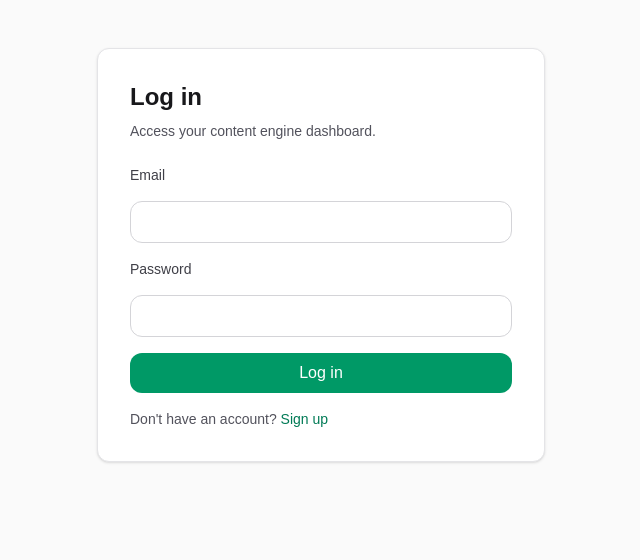
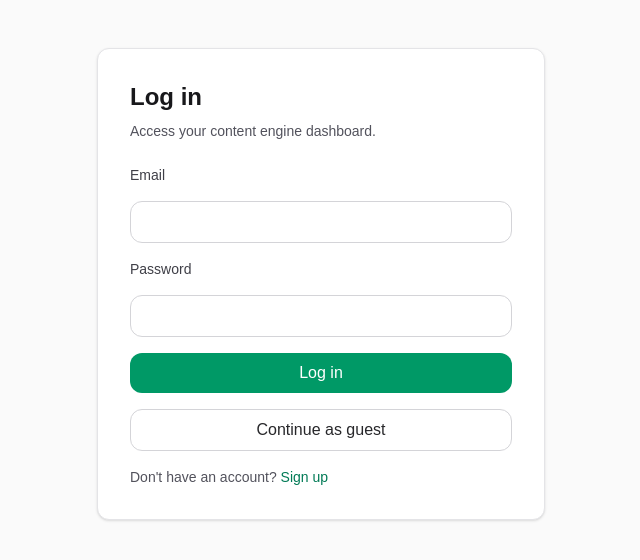
Before and after one commit to bereniketech/content-engine, a Next.js app: page /login in a window 1280 px wide. Shown: the top 560 px of the page, without its empty margins (319-959 px from the left). Built offline with nearby package versions, Linux system fonts and the light colour scheme; no server answers.

Commit message:
feat: enhance login form with guest login functionality and loading state management

```diff
--- a/app/(auth)/login/page.tsx
+++ b/app/(auth)/login/page.tsx
@@ -4,6 +4,8 @@ import Link from 'next/link'
 import { useRouter, useSearchParams } from 'next/navigation'
 import { FormEvent, useMemo, useState, Suspense } from 'react'
 import { getSupabaseBrowserClient } from '@/lib/supabase'
+
+type AuthAction = 'password' | 'guest'
 
 function LoginForm() {
 	const router = useRouter()
@@ -23,11 +25,20 @@ function LoginForm() {
 	const [email, setEmail] = useState('')
 	const [password, setPassword] = useState('')
 	const [error, setError] = useState<string | null>(null)
-	const [loading, setLoading] = useState(false)
+	const [loadingAction, setLoadingAction] = useState<AuthAction | null>(null)
+
+	const completeAuth = () => {
+		router.replace(nextPath)
+		router.refresh()
+	}
 
 	const handleSubmit = async (event: FormEvent<HTMLFormElement>) => {
 		event.preventDefault()
-		setLoading(true)
+		if (loadingAction !== null) {
+			return
+		}
+
+		setLoadingAction('password')
 		setError(null)
 
 		const supabase = getSupabaseBrowserClient()
@@ -38,12 +49,31 @@ function LoginForm() {
 
 		if (signInError) {
 			setError(signInError.message)
-			setLoading(false)
+			setLoadingAction(null)
 			return
 		}
 
-		router.replace(nextPath)
-		router.refresh()
+		completeAuth()
+	}
+
+	const handleGuestLogin = async () => {
+		if (loadingAction !== null) {
+			return
+		}
+
+		setLoadingAction('guest')
+		setError(null)
+
+		const supabase = getSupabaseBrowserClient()
+		const { error: guestSignInError } = await supabase.auth.signInAnonymously()
+
+		if (guestSignInError) {
+			setError(guestSignInError.message)
+			setLoadingAction(null)
+			return
+		}
+
+		completeAuth()
 	}
 
 	return (
@@ -88,10 +118,19 @@ function LoginForm() {
 
 					<button
 						type="submit"
-						disabled={loading}
+						disabled={loadingAction !== null}
 						className="w-full rounded-lg bg-emerald-600 px-4 py-2 font-medium text-white transition hover:bg-emerald-500 disabled:cursor-not-allowed disabled:opacity-70"
 					>
-						{loading ? 'Logging in...' : 'Log in'}
+						{loadingAction === 'password' ? 'Logging in...' : 'Log in'}
+					</button>
+
+					<button
+						type="button"
+						onClick={handleGuestLogin}
+						disabled={loadingAction !== null}
+						className="w-full rounded-lg border border-zinc-300 bg-white px-4 py-2 font-medium text-zinc-800 transition hover:bg-zinc-100 disabled:cursor-not-allowed disabled:opacity-70"
+					>
+						{loadingAction === 'guest' ? 'Starting guest session...' : 'Continue as guest'}
 					</button>
 				</form>
 
```
